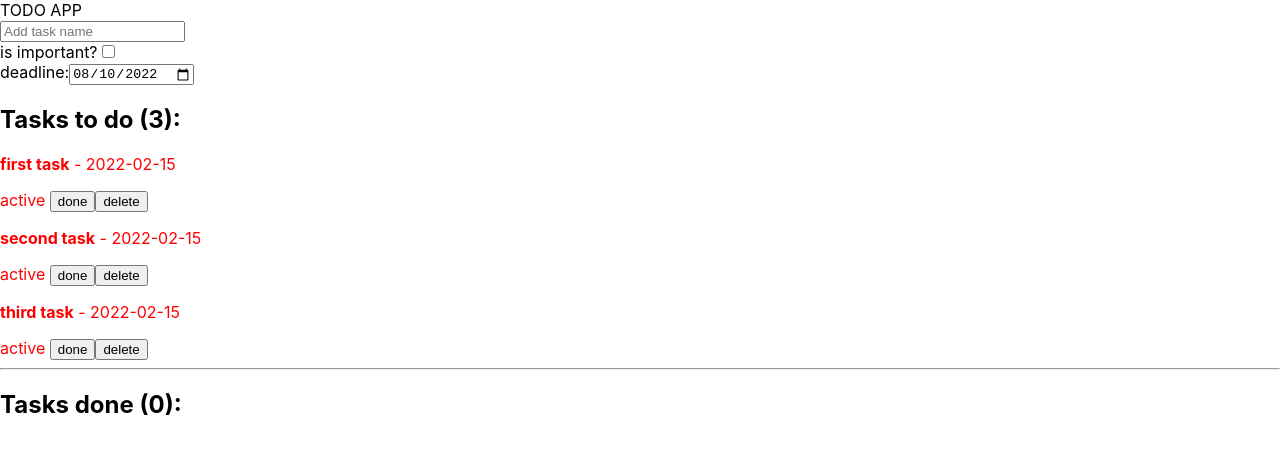
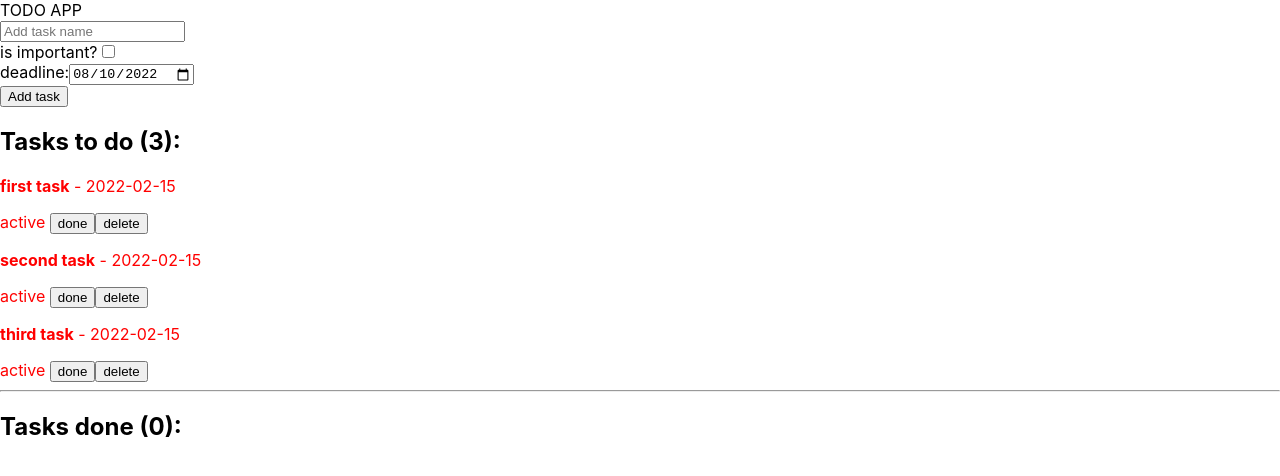
Before and after one commit to dkveil/simple-todo-app, a React (Create React App) app: page / in a window 1280 px wide. Shown: the top 476 px of the page. Built offline with nearby package versions, Linux system fonts and the light colour scheme.

Commit message:
addtask function added

```diff
--- a/src/components/AddTask.js
+++ b/src/components/AddTask.js
@@ -1,7 +1,9 @@
 import React from 'react'
 import styled from 'styled-components'
 
-const AddTask = () => {
+const AddTask = (props) => {
+
+    const { addfn } = props
 
     const minDate = new Date().toISOString().slice(0, 10);
 
@@ -22,6 +24,18 @@ const AddTask = () => {
                 ...prev,
                 [e.target.name]: e.target.value
             }))
+        }
+    }
+
+    const handleClick = () => {
+        const added = addfn(task)
+
+        if(added){
+            setTask({
+                name: '',
+                important: false,
+                date: new Date().toISOString().slice(0, 10),
+            });
         }
     }
 
@@ -55,6 +69,7 @@ const AddTask = () => {
                     onChange={handleChange}
                 />
             </div>
+            <button onClick={handleClick}>Add task</button>
         </div>
     );
 }
--- a/src/components/App.js
+++ b/src/components/App.js
@@ -30,6 +30,9 @@ function App() {
         },
     ]);
 
+    const [taskCounter, setTaskCounter] = React.useState(tasks.length)
+
+
     const deleteTask = (id) => {
 
         const taskscopy = [...tasks];
@@ -50,10 +53,36 @@ function App() {
         setTasks(taskscopy)
     };
 
+    const addTask = (newTask) => {
+        const task = {
+            id: taskCounter,
+            text: newTask.name,
+            date: newTask.date,
+            important: newTask.important,
+            active: true,
+            finishDate: null
+        }
+
+        if(task.text){
+            setTaskCounter(currentNumber => currentNumber + 1)
+
+            setTasks(prev => ([
+                ...prev,
+                task
+            ]))
+
+            return true
+        } else {
+            alert('add task name')
+        }
+    }
+
     return (
         <div>
             TODO APP
-            <AddTask />
+            <AddTask
+                addfn={addTask}
+            />
             <Tasklist
                 tasks={tasks}
                 deletefn={deleteTask}
```
